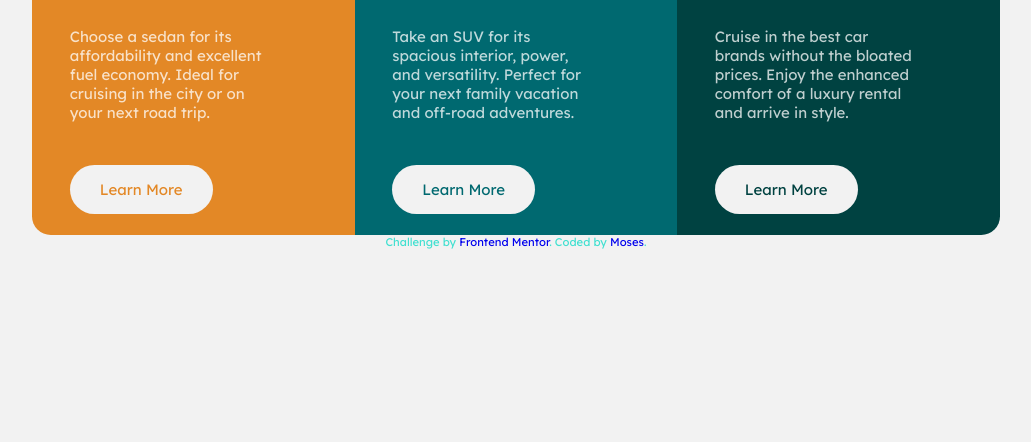
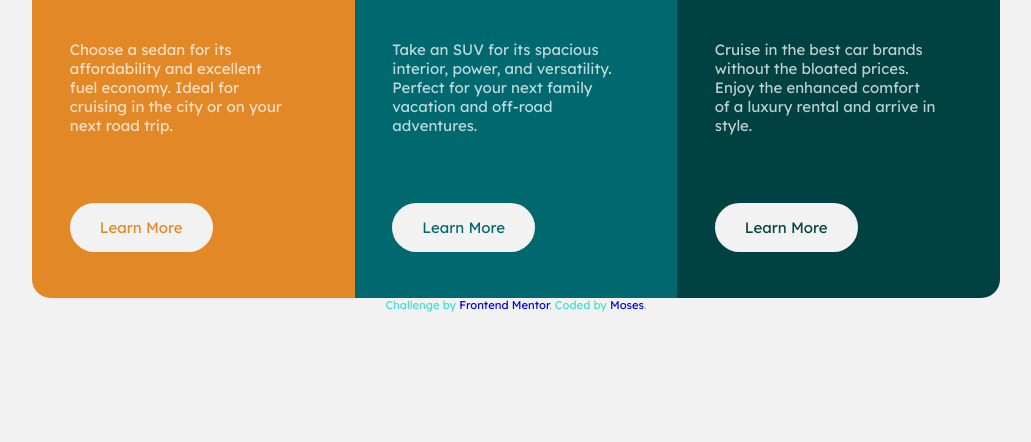
Before and after one commit to mbtenkorang/3-column-preview-card, a website built with Parcel: page src/index.html in a window 1280 px wide. Shown: the part 358-800 px from the top of the page, without its empty margins (124-1155 px from the left). Built offline with nearby package versions, Linux system fonts and the light colour scheme; files whose address does not match are found by name.

Commit message:
Minor fixes for styling

```diff
--- a/src/styles.css
+++ b/src/styles.css
@@ -120,23 +120,22 @@ footer {
     color: turquoise;
 }
 
-@media screen and (min-width: 900px) {
+@media screen and (min-width: 798px) {
     main {
         display: flex;
         flex-direction: row;
         border-radius: 1.25rem;
         overflow: hidden;
-
+        min-height: 35rem;
     }
 
     article {
         padding-top: 0;
         padding-bottom: 0;
-
     }
 
     p {
-        max-width: 80%;
+        max-width: 90%;
     }
 
     .card--sedan,
```
